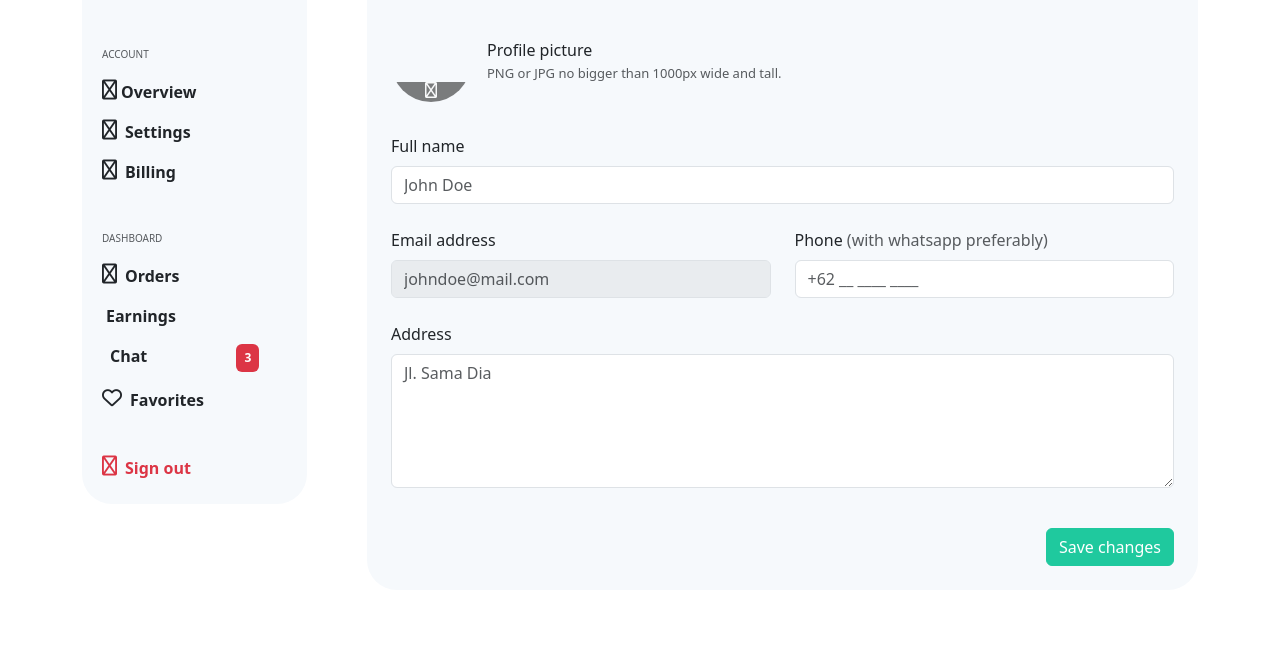
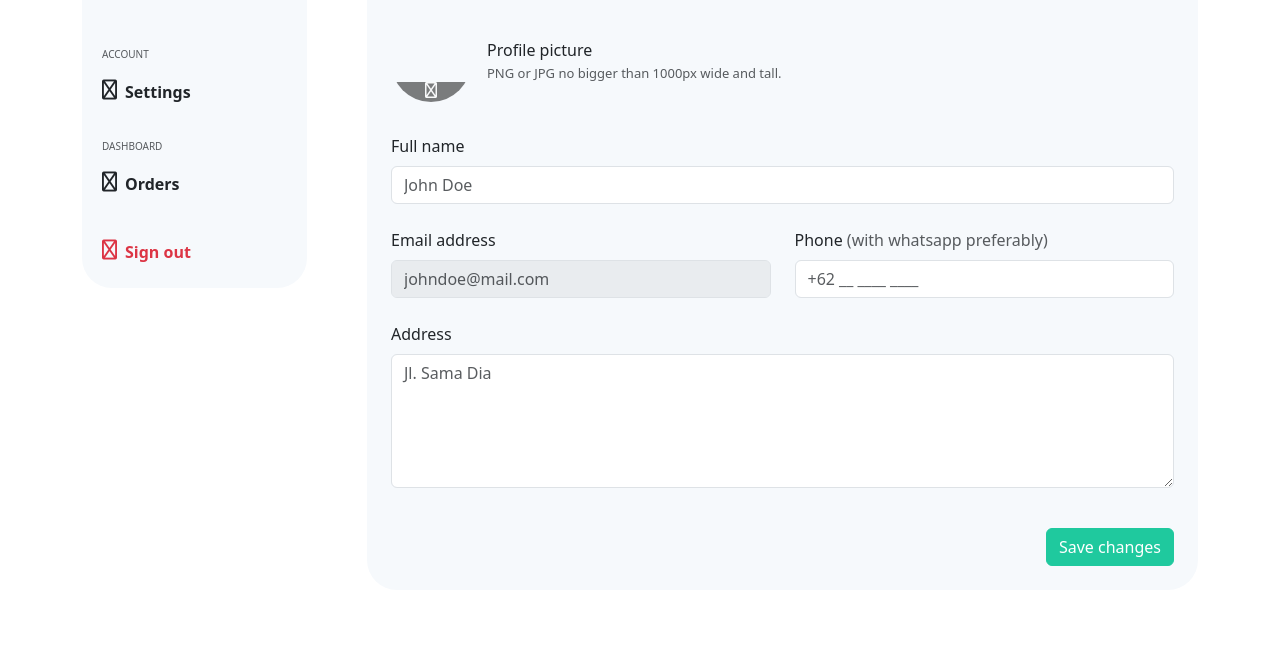
Before and after one commit to overdoshit/PocketFi, a CodeIgniter 4 app: the page made by app/Views/Users/profile.php in a window 1280 px wide. Shown: the part 265-925 px from the top of the page. Run offline with PHP 8.4 and a stand-in for CodeIgniter, Linux system fonts and the light colour scheme; the template is opened without the code that fills it, so the values that code supplies are empty; some libraries are stand-ins or nearby versions.

Commit message:
Update sidebar

```diff
--- a/app/Views/Users/sidebar.php
+++ b/app/Views/Users/sidebar.php
@@ -41,7 +41,7 @@
     }
 
     .active-menu {
-        color: var(--primary-color);
+        color: var(--bs-primary);
     }
 
     @media (max-width: 991px) {
@@ -64,39 +64,16 @@
                     <h3 class="h5 mb-1"><?= $session->get('name'); ?></h3>
                     <p class="fs-sm text-body-secondary mb-0"><?= $session->get('email'); ?></p>
                 </div>
-                <div class="menu flex-column pb-2 pb-lg-4 mb-3">
+                <div class="menu flex-column pb-2 pb-lg-4 mb-1">
                     <h4 class="fs-xs fw-medium text-body-secondary text-uppercase pb-1 mb-2">Account</h4>
-                    <a class="menu-link fw-semibold py-2 px-0" href="#">
-                        <i class="fa-regular fa-user-check fs-5 me-1"></i>
-                        Overview
-                    </a>
-                    <a class="menu-link fw-semibold py-2 px-0 active-menu" href="/profile">
-                        <i class="fa-regular fa-gear fs-5 me-2"></i>
-                        Settings
-                    </a>
-                    <a class="menu-link fw-semibold py-2 px-0" href="#">
-                        <i class="fa-regular fa-wallet fs-5 me-2"></i>
-                        Billing
+                    <a class="menu-link fw-semibold py-2 px-0 <?= (current_url() == base_url('/profile')) ? 'active-menu' : ''; ?>" href="/profile">
+                        <i class="fa-regular fa-gear fs-5 me-2"></i> Settings
                     </a>
                 </div>
                 <div class="menu flex-column pb-2 pb-lg-4 mb-1">
                     <h4 class="fs-xs fw-medium text-body-secondary text-uppercase pb-1 mb-2">Dashboard</h4>
-                    <a class="menu-link fw-semibold py-2 px-0" href="#">
-                        <i class="fa-regular fa-cart-shopping fs-5 me-2"></i>
-                        Orders
-                    </a>
-                    <a class="menu-link fw-semibold py-2 px-0" href="#">
-                        <i class="fa-regular fa-wave-pulse fs-5 me-1"></i>
-                        Earnings
-                    </a>
-                    <a class="menu-link fw-semibold py-2 px-0" href="#">
-                        <i class="fa-regular fa-message-dots fs-5 me-2"></i>
-                        Chat
-                        <span class="badge bg-danger ms-auto p-2">3</span>
-                    </a>
-                    <a class="menu-link fw-semibold py-2 px-0" href="#">
-                        <i class="fa-regular fa-heart fs-5 me-2"></i>
-                        Favorites
+                    <a class="menu-link fw-semibold py-2 px-0 <?= (current_url() == base_url('/order')) ? 'active-menu' : ''; ?>" href="#/order">
+                        <i class="fa-regular fa-cart-shopping fs-5 me-2"></i> Orders
                     </a>
                 </div>
                 <div class="menu flex-column">
```
